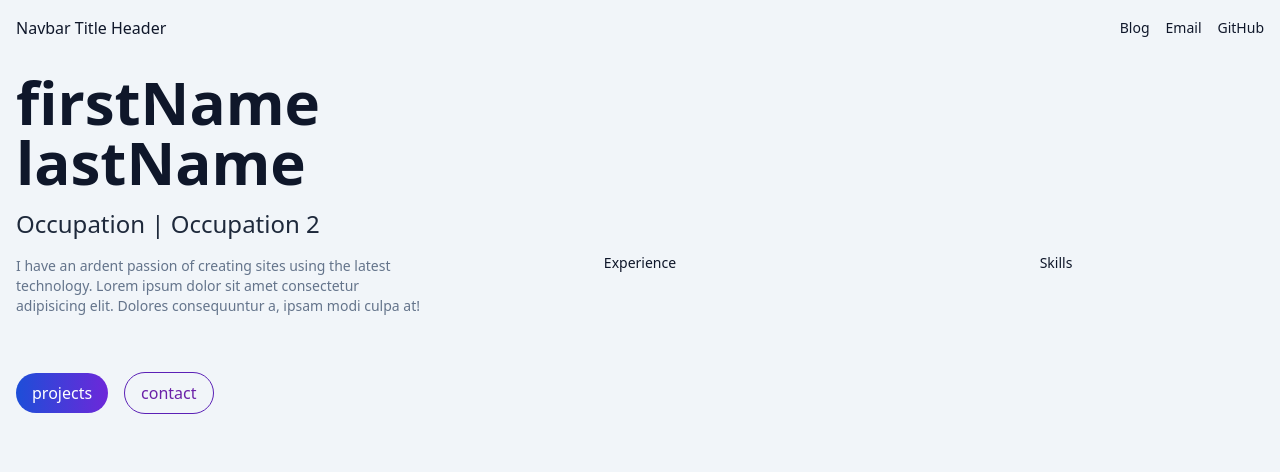
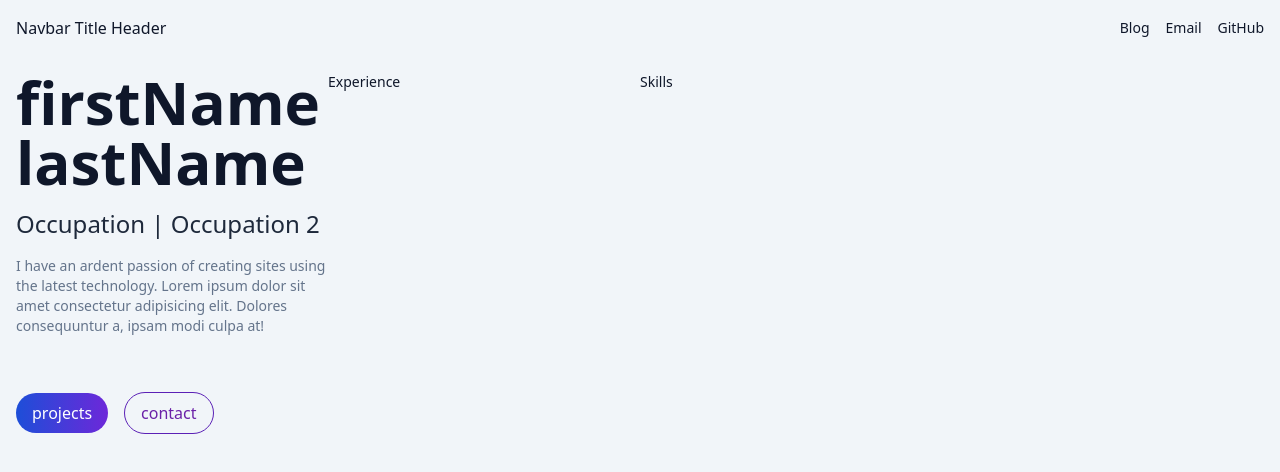
Before and after one commit to DragonSenses/react-portfolio-2, a React (Vite) app in the folder react-ai/: page / in a window 1280 px wide. Shown: the top 472 px of the page. Built offline with nearby package versions, Linux system fonts and the light colour scheme.

Commit message:
Update Main.jsx

```diff
--- a/react-ai/src/components/Main.jsx
+++ b/react-ai/src/components/Main.jsx
@@ -5,7 +5,7 @@ import Skills from './Skills'
 
 export default function Main() {
   return (
-    <div className='p-4 flex flex-col md:grid md:grid-cols-3 place-items-center'>
+    <div className='p-4 flex flex-col md:grid md:grid-cols-4'>
       <AboutMe />
       <Experience />
       <Skills />
```
